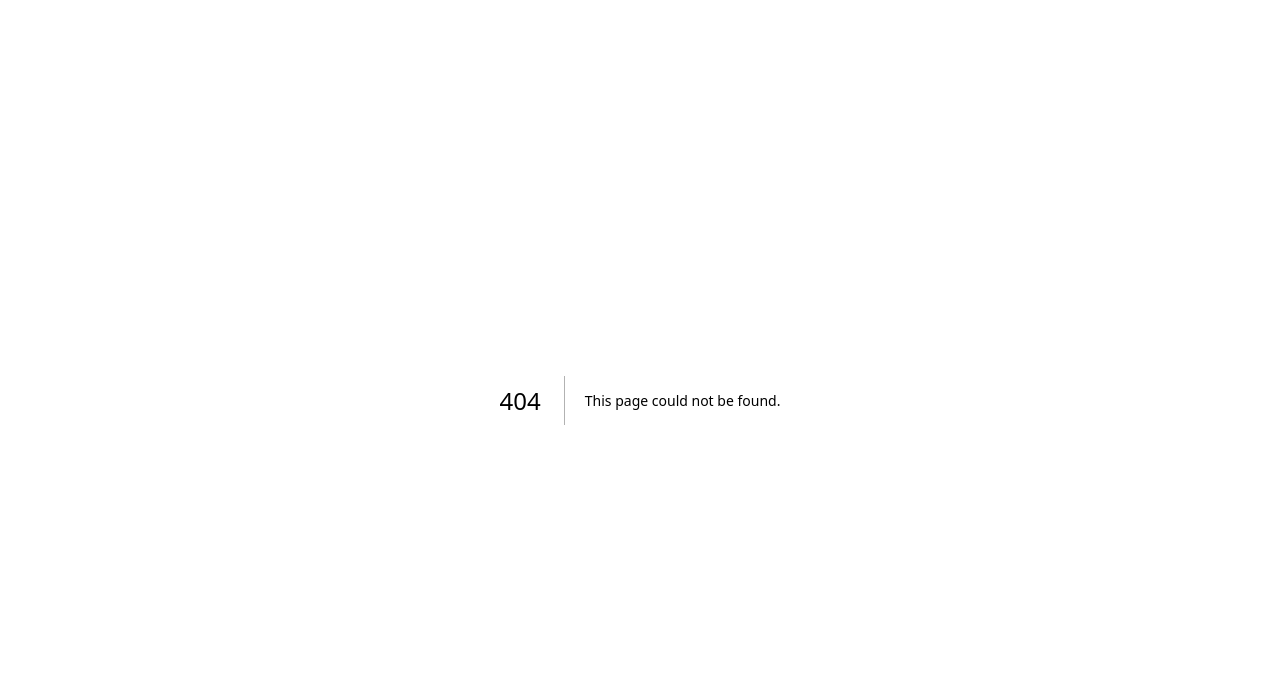
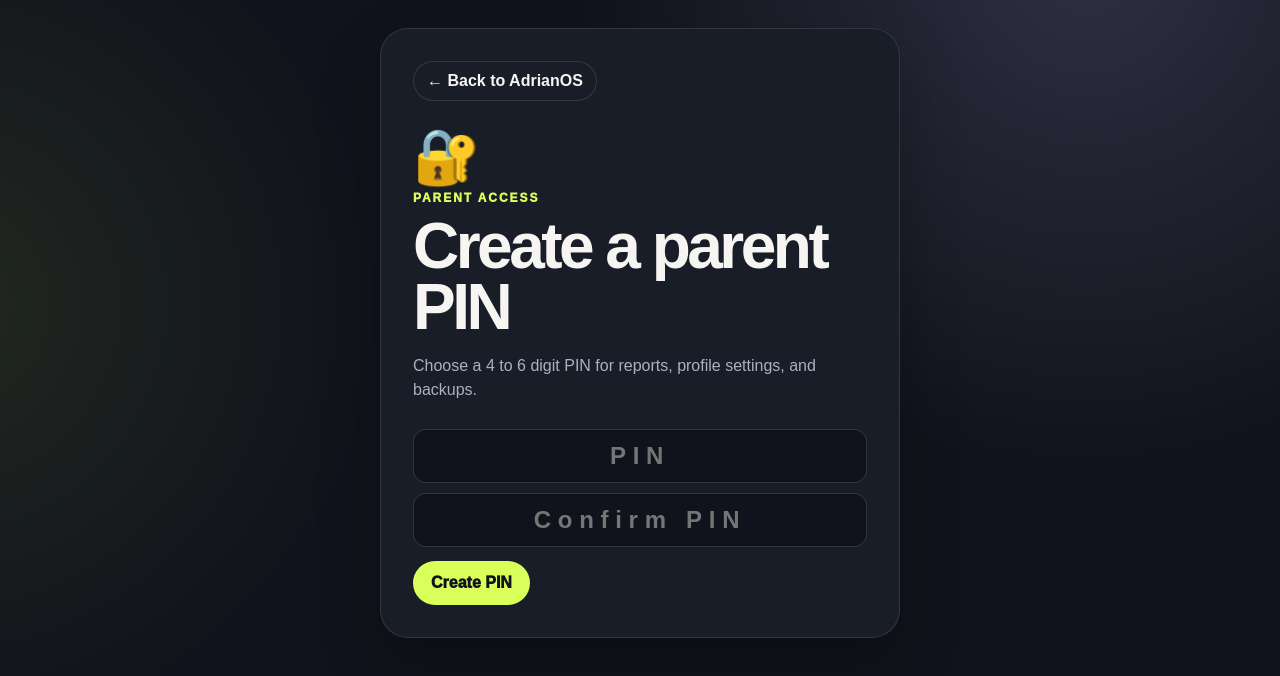
Before and after one commit to patricktran1/AdrianOS, a Next.js app in the folder adrianos-play-starter/: page /parent in a window 1280 px wide. Before the commit this address had no page. Shown: the top 676 px of the page. Built offline with nearby package versions, Linux system fonts and the light colour scheme.

Commit message:
Add parent dashboard route

```diff
--- /dev/null
+++ b/adrianos-play-starter/app/parent/page.tsx
@@ -0,0 +1,6 @@
+import ParentDashboard from "@/components/ParentDashboard";
+import { games } from "@/lib/generated-games";
+
+export default function ParentPage() {
+  return <ParentDashboard games={games} />;
+}
```
